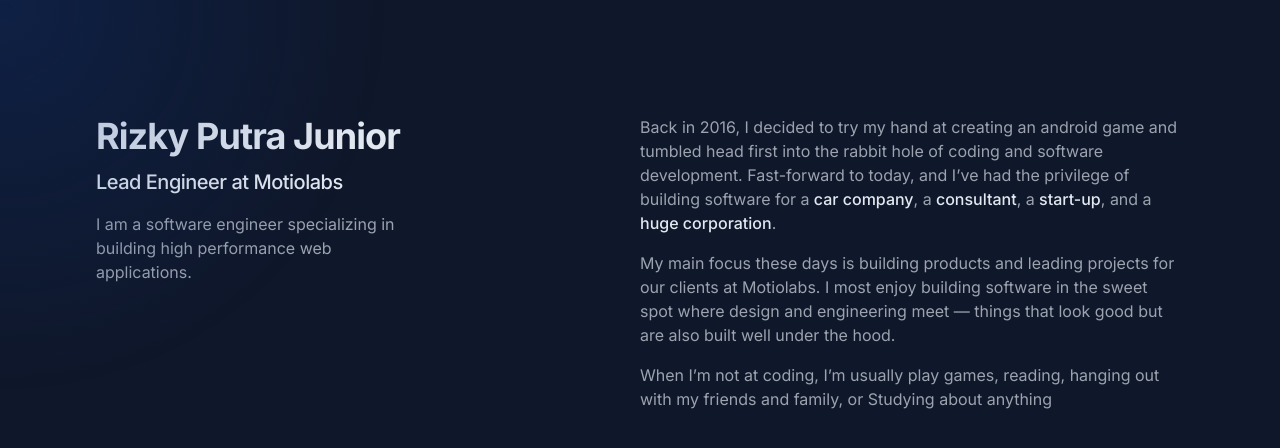
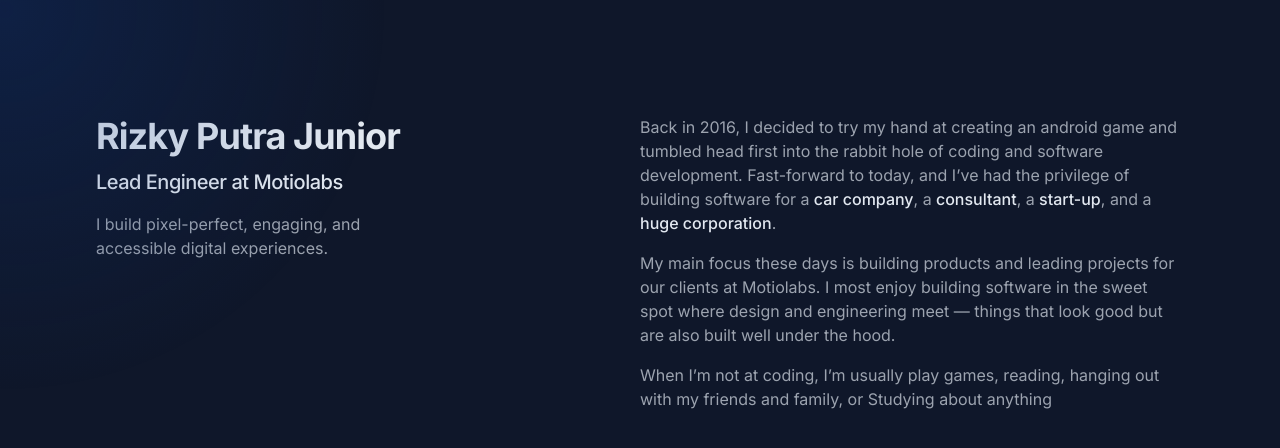
Before and after one commit to rzpjunior/rzpjunior, a Next.js app: page / in a window 1280 px wide. Shown: the top 448 px of the page. Built offline with nearby package versions, Linux system fonts and the light colour scheme.

Commit message:
chore(header): change description

```diff
--- a/src/components/Header.tsx
+++ b/src/components/Header.tsx
@@ -9,7 +9,7 @@ const Header: React.FC = () => {
         Lead Engineer at Motiolabs
       </h2>
       <p className='mt-4 max-w-xs leading-normal text-gray-400'>
-        I am a software engineer specializing in building high performance web applications.
+        I build pixel-perfect, engaging, and accessible digital experiences.
       </p>
     </header>
   );
```
